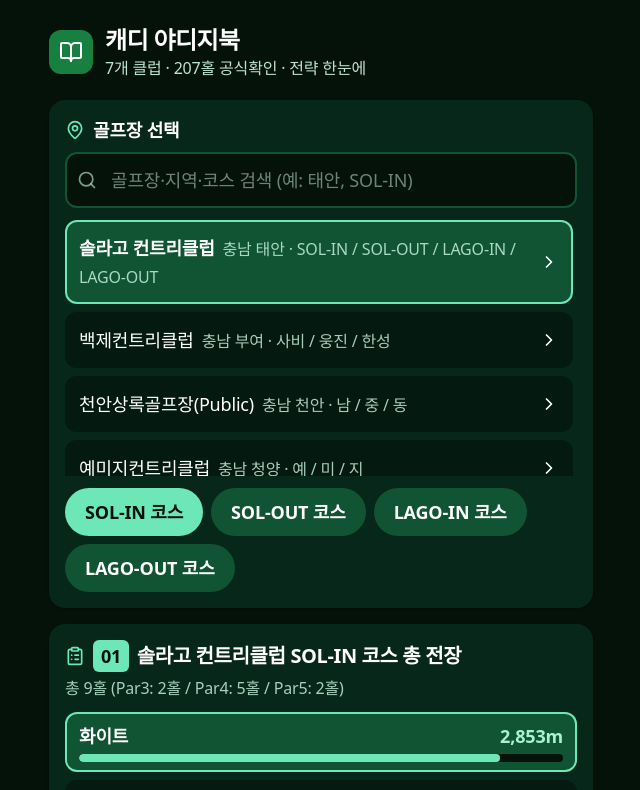
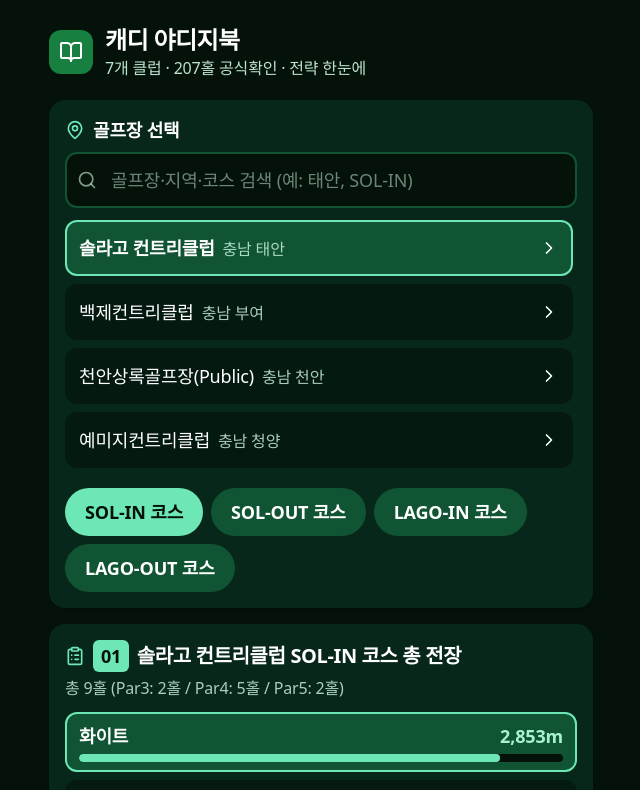
Before and after one commit to qkrwodyd100-hub/golf_swing, a Next.js app: page / in a window 1280 px wide. Shown: the top 790 px of the page, without its empty margins (319-959 px from the left). Built offline with nearby package versions, Linux system fonts and the light colour scheme.

Commit message:
골프장 선택란 코스명 제거(클럽명·지역명만)

```diff
--- a/app/page.tsx
+++ b/app/page.tsx
@@ -318,7 +318,7 @@ export default function YardageBookPage() {
                 <span>
                   {c.name}
                   <span className="ml-2 text-base font-normal text-emerald-100/80">
-                    {c.region} · {c.courses.join(" / ")}
+                    {c.region}
                   </span>
                 </span>
                 <ChevronRight className="h-5 w-5 shrink-0" aria-hidden />
```
